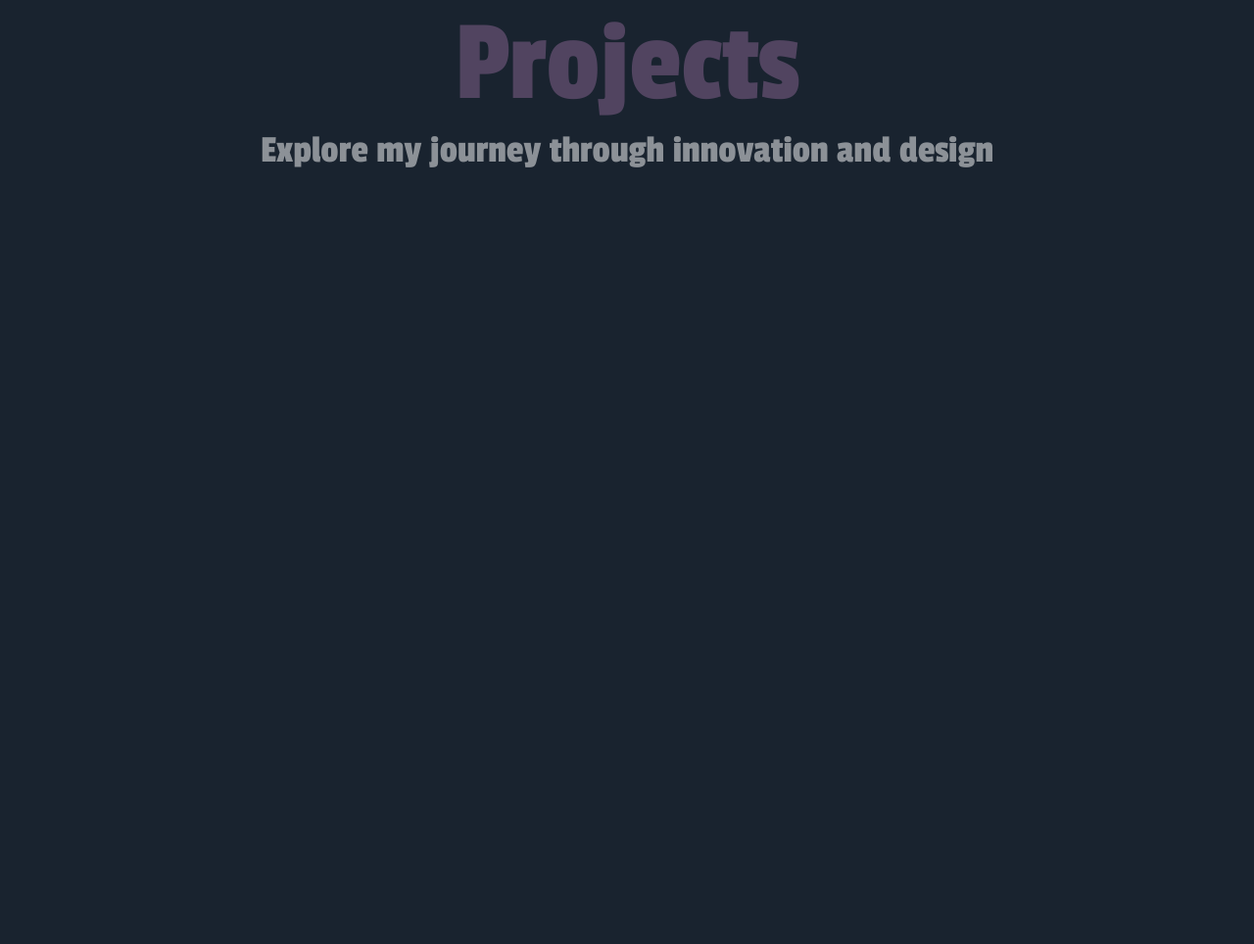
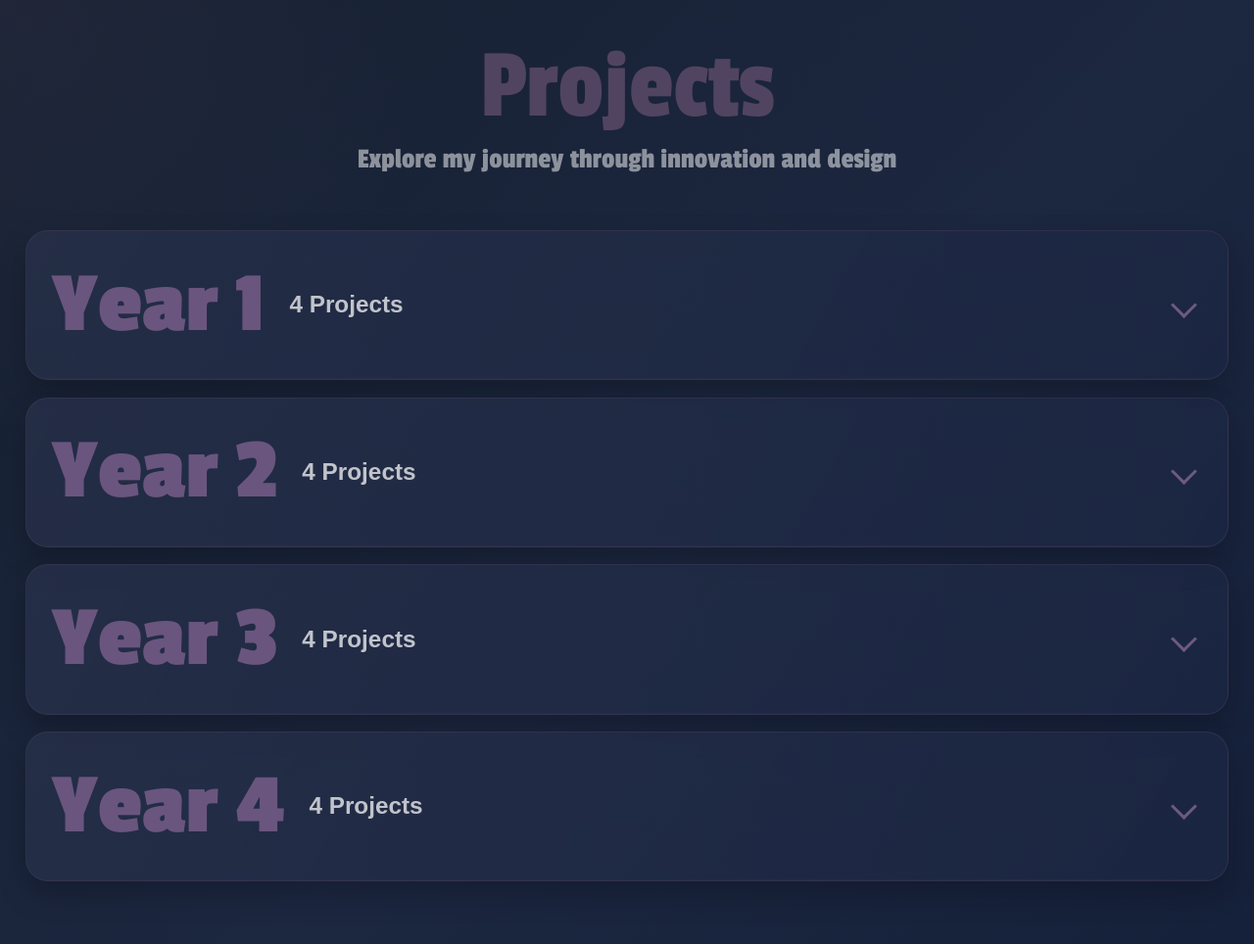
Before and after one commit to KristianEndrev/My-portfolio, a PHP site: page /projects.html in a window 1280 px wide. Shown: the whole page at 98% size. Before the commit the page ends 171 px from the top, so only its background shows below. Run offline with PHP 8.4, Linux system fonts and the light colour scheme.

Commit message:
Added projects page and created js folder

```diff
--- a/css/projects.css
+++ b/css/projects.css
@@ -18,29 +18,320 @@
     src: url(../fonts/Londrina_Shadow/LondrinaShadow-Regular.ttf);
 }
 
-body
-{
-    background-color: #19232F;
+body {
     margin: 0;
+    min-height: 100vh;
+    padding: 3vw 0 5vw;
+    display: flex;
+    flex-direction: column;
+    align-items: center;
     font-family: "passion-one-regular";
-    display: flex;
-    justify-content: center;
-    align-items: center;
-    color: #514460;
-    flex-direction: column;
+    background:
+        radial-gradient(circle at top left, rgba(81, 68, 96, 0.18), transparent 28%),
+        linear-gradient(135deg, #162030 0%, #1c2740 55%, #15203a 100%);
+    color: #ffffff;
 }
 
-.title
-{
-    font-size: 120px;
+.title {
+    font-size: clamp(72px, 8vw, 120px);
     font-weight: 100;
     margin: 0;
+    line-height: 1;
+    color: #514460;
 }
 
-.subtitle
-{
-    font-size: 40px;
+.subtitle {
+    font-size: clamp(22px, 2.3vw, 40px);
     font-weight: 100;
+    margin: 0.4vw 0 0;
+    color: rgba(255, 255, 255, 0.5);
+    text-align: center;
+}
+
+.projects {
+    width: min(96vw, 1460px);
+    margin-top: 7vh;
+    display: flex;
+    flex-direction: column;
+    gap: 2.2vh;
+}
+
+.year-box {
+    border-radius: 1.8vw;
+    overflow: hidden;
+    background: linear-gradient(120deg, rgba(38, 47, 72, 0.86), rgba(27, 38, 66, 0.92));
+    border: 1px solid rgba(81, 68, 96, 0.35);
+    box-shadow: 0 14px 30px rgba(0, 0, 0, 0.22);
+}
+
+.year-header {
+    width: 100%;
+    border: none;
+    background: transparent;
+    padding: 2vw;
+    display: flex;
+    justify-content: space-between;
+    align-items: center;
+    cursor: pointer;
+}
+
+.year-info {
+    display: flex;
+    align-items: center;
+    gap: 2vw;
+}
+
+.year-title {
+    font-size: clamp(64px, 7vw, 104px);
+    color: rgba(119, 93, 137, 0.85);
+    font-family: "passion-one-bold";
+}
+
+.year-count {
+    font-family: Arial, Helvetica, sans-serif;
+    font-size: clamp(18px, 1.9vw, 36px);
+    color: rgba(255, 255, 255, 0.72);
+    font-weight: 700;
+}
+
+.year-arrow {
+    width: 1vw;
+    min-width: 16px;
+    height: 1vw;
+    min-height: 16px;
+    border-right: 3px solid #6d5a80;
+    border-bottom: 3px solid #6d5a80;
+    transform: rotate(45deg);
+    transition: transform 0.3s ease;
+    margin-right: 0.8vw;
+}
+
+.year-box.active .year-arrow {
+    transform: rotate(-135deg);
+}
+
+.year-content {
+    height: 0;
+    overflow: hidden;
+    transition: height 0.35s ease;
+    border-top: 1px solid rgba(81, 68, 96, 0.22);
+    background: rgba(22, 31, 54, 0.35);
+}
+
+.admin-upload-panel {
+    margin: 1.6vw 2.4vw 0;
+    padding: 1.3vw;
+    border-radius: 1vw;
+    background: rgba(255, 255, 255, 0.04);
+    border: 1px solid rgba(81, 68, 96, 0.24);
+    display: flex;
+    justify-content: space-between;
+    align-items: center;
+    gap: 2vw;
+}
+
+.upload-panel-text h4 {
+    margin: 0 0 6px;
+    font-size: clamp(22px, 1.7vw, 30px);
+    font-weight: 100;
+    color: #f2edf7;
+}
+
+.upload-panel-text p {
     margin: 0;
-    color: rgba(255, 255, 255, 0.5);
+    font-family: Arial, Helvetica, sans-serif;
+    color: rgba(255, 255, 255, 0.64);
+    font-size: 15px;
 }
+
+.file-input-hidden {
+    display: none;
+}
+
+.upload-panel-actions {
+    display: flex;
+    align-items: center;
+    gap: 12px;
+    flex-wrap: wrap;
+    justify-content: flex-end;
+}
+
+.file-select-btn,
+.file-add-btn {
+    border: none;
+    border-radius: 999px;
+    padding: 12px;
+    cursor: pointer;
+    font-family: Arial, Helvetica, sans-serif;
+    font-weight: 700;
+    font-size: 14px;
+    transition: 0.2s ease;
+}
+
+.file-select-btn {
+    background: rgba(109, 90, 128, 0.18);
+    color: #e9ddf6;
+    border: 1px solid rgba(109, 90, 128, 0.45);
+}
+
+.file-add-btn {
+    background: #6d5a80;
+    color: #ffffff;
+}
+
+.file-select-btn:hover,
+.file-add-btn:hover,
+.project-action-btn:hover {
+    transform: translateY(-2px);
+    box-shadow: 0 8px 18px rgba(0, 0, 0, 0.24);
+}
+
+.selected-file-name {
+    min-width: 180px;
+    font-family: Arial, Helvetica, sans-serif;
+    font-size: 14px;
+    color: rgba(255, 255, 255, 0.7);
+}
+
+.project-list {
+    padding: 1.6vw 2.4vw 2vw;
+    display: flex;
+    flex-direction: column;
+    gap: 1.4vw;
+}
+
+.project-card {
+    display: flex;
+    align-items: center;
+    justify-content: space-between;
+    gap: 2vw;
+    padding: 2vw 2.2vw;
+    border-radius: 1.4vw;
+    background: rgba(22, 31, 54, 0.72);
+    border: 1px solid rgba(81, 68, 96, 0.18);
+}
+
+.project-top-row {
+    display: flex;
+    align-items: center;
+    gap: 14px;
+    flex-wrap: wrap;
+    margin-bottom: 12px;
+}
+
+.project-name {
+    margin: 0;
+    font-family: Arial, Helvetica, sans-serif;
+    font-size: clamp(22px, 2vw, 34px);
+    font-weight: 700;
+    color: #f4f3f8;
+}
+
+.project-period {
+    display: inline-flex;
+    align-items: center;
+    padding: 10px 16px;
+    border-radius: 999px;
+    background: rgba(109, 90, 128, 0.18);
+    border: 1px solid rgba(109, 90, 128, 0.24);
+    color: rgba(232, 223, 244, 0.72);
+    font-family: Arial, Helvetica, sans-serif;
+    font-size: 13px;
+    font-weight: 600;
+}
+
+.project-description {
+    margin: 0;
+    max-width: 980px;
+    font-family: Arial, Helvetica, sans-serif;
+    font-size: clamp(16px, 1.2vw, 22px);
+    line-height: 1.55;
+    color: rgba(255, 255, 255, 0.78);
+}
+
+.project-card-right {
+    display: flex;
+    gap: 12px;
+    flex-wrap: wrap;
+    flex-shrink: 0;
+}
+
+.project-action-btn {
+    text-decoration: none;
+    border-radius: 1vw;
+    padding: 18px 26px;
+    font-family: Arial, Helvetica, sans-serif;
+    font-size: clamp(14px, 1vw, 18px);
+    font-weight: 700;
+    transition: 0.2s ease;
+    border: 1px solid rgba(109, 90, 128, 0.32);
+    color: #ffffff;
+    background: rgba(109, 90, 128, 0.28);
+}
+
+.secondary-btn {
+    background: rgba(255, 255, 255, 0.06);
+}
+
+.year-header:focus-visible,
+.project-action-btn:focus-visible,
+.file-select-btn:focus-visible,
+.file-add-btn:focus-visible {
+    outline: 2px solid #c8b1dd;
+    outline-offset: 4px;
+}
+
+@media (max-width: 980px) {
+    .admin-upload-panel,
+    .project-card {
+        flex-direction: column;
+        align-items: flex-start;
+    }
+
+    .upload-panel-actions,
+    .project-card-right {
+        width: 100%;
+    }
+}
+
+@media (max-width: 640px) {
+    .projects {
+        width: 94vw;
+    }
+
+    .year-box {
+        border-radius: 18px;
+    }
+
+    .year-header {
+        padding: 22px 18px;
+    }
+
+    .year-info {
+        flex-direction: column;
+        align-items: flex-start;
+        gap: 8px;
+    }
+
+    .admin-upload-panel {
+        margin: 18px 18px 0;
+        padding: 18px;
+        border-radius: 16px;
+    }
+
+    .project-list {
+        padding: 18px 18px 22px;
+        gap: 14px;
+    }
+
+    .project-card {
+        padding: 18px;
+        border-radius: 16px;
+    }
+
+    .project-action-btn {
+        width: 100%;
+        text-align: center;
+        border-radius: 14px;
+    }
+}
--- a/home.html
+++ b/home.html
@@ -13,7 +13,7 @@
         </div>
     <div class="nav-buttons">
         <ul>
-            <li><a href="">PROJECTS</a></li>
+            <li><a href="projects.html">PROJECTS</a></li>
             <li><a href="">PROFESSIONAL SKILLS</a></li>
             <li><a href="">DOCUMENTATION</a></li>
             <li><a href="">ABOUT ME</a></li>
--- a/projects.html
+++ b/projects.html
@@ -9,5 +9,238 @@
 <body>
     <h1 class="title">Projects</h1>
     <h3 class="subtitle">Explore my journey through innovation and design</h3>
+
+    <section class="projects">
+
+        <article class="year-box">
+            <button class="year-header" type="button" aria-expanded="true">
+                <div class="year-info">
+                    <span class="year-title">Year 1</span>
+                    <span class="year-count">4 Projects</span>
+                </div>
+                <span class="year-arrow"></span>
+            </button>
+
+            <div class="year-content">
+                <div class="admin-upload-panel">
+                    <div class="upload-panel-text">
+                        <h4>Add Project File</h4>
+                        <p>Select a file and then use your own backend later to save it.</p>
+                    </div>
+
+                    <div class="upload-panel-actions">
+                        <input type="file" id="file-upload-year1" class="file-input-hidden">
+                        <button type="button" class="file-select-btn" data-target="file-upload-year1">Choose File</button>
+                        <span class="selected-file-name">No file selected</span>
+                        <button type="button" class="file-add-btn">Add Project</button>
+                    </div>
+                </div>
+
+                <div class="project-list">
+
+                    <article class="project-card">
+                        <div class="project-card-left">
+                            <div class="project-top-row">
+                                <h3 class="project-name">Neural Tech Platform</h3>
+                                <span class="project-period">Period 1</span>
+                            </div>
+                            <p class="project-description">
+                                Advanced AI-powered platform leveraging cutting-edge neural networks for predictive analytics and machine learning capabilities.
+                            </p>
+                        </div>
+
+                        <div class="project-card-right">
+                            <a href="#" class="project-action-btn">View Project</a>
+                            <a href="#" class="project-action-btn secondary-btn">Download</a>
+                        </div>
+                    </article>
+
+                    <article class="project-card">
+                        <div class="project-card-left">
+                            <div class="project-top-row">
+                                <h3 class="project-name">Digital Experience Suite</h3>
+                                <span class="project-period">Period 2</span>
+                            </div>
+                            <p class="project-description">
+                                Comprehensive digital interface system designed for seamless multi-platform experiences with modern responsive design.
+                            </p>
+                        </div>
+
+                        <div class="project-card-right">
+                            <a href="#" class="project-action-btn">View Project</a>
+                            <a href="#" class="project-action-btn secondary-btn">Download</a>
+                        </div>
+                    </article>
+
+                    <article class="project-card">
+                        <div class="project-card-left">
+                            <div class="project-top-row">
+                                <h3 class="project-name">Workspace Revolution</h3>
+                                <span class="project-period">Period 3</span>
+                            </div>
+                            <p class="project-description">
+                                Next-generation workspace management system optimizing productivity and collaboration across distributed teams.
+                            </p>
+                        </div>
+
+                        <div class="project-card-right">
+                            <a href="#" class="project-action-btn">View Project</a>
+                            <a href="#" class="project-action-btn secondary-btn">Download</a>
+                        </div>
+                    </article>
+
+                    <article class="project-card">
+                        <div class="project-card-left">
+                            <div class="project-top-row">
+                                <h3 class="project-name">Crypto Ledger Pro</h3>
+                                <span class="project-period">Period 4</span>
+                            </div>
+                            <p class="project-description">
+                                Secure blockchain platform with advanced encryption and real-time transaction monitoring for digital assets.
+                            </p>
+                        </div>
+
+                        <div class="project-card-right">
+                            <a href="#" class="project-action-btn">View Project</a>
+                            <a href="#" class="project-action-btn secondary-btn">Download</a>
+                        </div>
+                    </article>
+
+                </div>
+            </div>
+        </article>
+
+        <article class="year-box">
+            <button class="year-header" type="button" aria-expanded="false">
+                <div class="year-info">
+                    <span class="year-title">Year 2</span>
+                    <span class="year-count">4 Projects</span>
+                </div>
+                <span class="year-arrow"></span>
+            </button>
+
+            <div class="year-content">
+                <div class="admin-upload-panel">
+                    <div class="upload-panel-text">
+                        <h4>Add Project File</h4>
+                        <p>Select a file and then use your own backend later to save it.</p>
+                    </div>
+
+                    <div class="upload-panel-actions">
+                        <input type="file" id="file-upload-2025" class="file-input-hidden">
+                        <button type="button" class="file-select-btn" data-target="file-upload-2025">Choose File</button>
+                        <span class="selected-file-name">No file selected</span>
+                        <button type="button" class="file-add-btn">Add Project</button>
+                    </div>
+                </div>
+
+                <div class="project-list">
+                    <article class="project-card">
+                        <div class="project-card-left">
+                            <div class="project-top-row">
+                                <h3 class="project-name">Project Name</h3>
+                                <span class="project-period">Period 1</span>
+                            </div>
+                            <p class="project-description">Project description goes here.</p>
+                        </div>
+
+                        <div class="project-card-right">
+                            <a href="#" class="project-action-btn">View Project</a>
+                            <a href="#" class="project-action-btn secondary-btn">Download</a>
+                        </div>
+                    </article>
+                </div>
+            </div>
+        </article>
+
+        <article class="year-box">
+            <button class="year-header" type="button" aria-expanded="false">
+                <div class="year-info">
+                    <span class="year-title">Year 3</span>
+                    <span class="year-count">4 Projects</span>
+                </div>
+                <span class="year-arrow"></span>
+            </button>
+
+            <div class="year-content">
+                <div class="admin-upload-panel">
+                    <div class="upload-panel-text">
+                        <h4>Add Project File</h4>
+                        <p>Select a file and then use your own backend later to save it.</p>
+                    </div>
+
+                    <div class="upload-panel-actions">
+                        <input type="file" id="file-upload-2024" class="file-input-hidden">
+                        <button type="button" class="file-select-btn" data-target="file-upload-2024">Choose File</button>
+                        <span class="selected-file-name">No file selected</span>
+                        <button type="button" class="file-add-btn">Add Project</button>
+                    </div>
+                </div>
+
+                <div class="project-list">
+                    <article class="project-card">
+                        <div class="project-card-left">
+                            <div class="project-top-row">
+                                <h3 class="project-name">Project Name</h3>
+                                <span class="project-period">Period 1</span>
+                            </div>
+                            <p class="project-description">Project description goes here.</p>
+                        </div>
+
+                        <div class="project-card-right">
+                            <a href="#" class="project-action-btn">View Project</a>
+                            <a href="#" class="project-action-btn secondary-btn">Download</a>
+                        </div>
+                    </article>
+                </div>
+            </div>
+        </article>
+
+        <article class="year-box">
+            <button class="year-header" type="button" aria-expanded="false">
+                <div class="year-info">
+                    <span class="year-title">Year 4</span>
+                    <span class="year-count">4 Projects</span>
+                </div>
+                <span class="year-arrow"></span>
+            </button>
+
+            <div class="year-content">
+                <div class="admin-upload-panel">
+                    <div class="upload-panel-text">
+                        <h4>Add Project File</h4>
+                        <p>Select a file and then use your own backend later to save it.</p>
+                    </div>
+
+                    <div class="upload-panel-actions">
+                        <input type="file" id="file-upload-2023" class="file-input-hidden">
+                        <button type="button" class="file-select-btn" data-target="file-upload-2023">Choose File</button>
+                        <span class="selected-file-name">No file selected</span>
+                        <button type="button" class="file-add-btn">Add Project</button>
+                    </div>
+                </div>
+
+                <div class="project-list">
+                    <article class="project-card">
+                        <div class="project-card-left">
+                            <div class="project-top-row">
+                                <h3 class="project-name">Project Name</h3>
+                                <span class="project-period">Period 1</span>
+                            </div>
+                            <p class="project-description">Project description goes here.</p>
+                        </div>
+
+                        <div class="project-card-right">
+                            <a href="#" class="project-action-btn">View Project</a>
+                            <a href="#" class="project-action-btn secondary-btn">Download</a>
+                        </div>
+                    </article>
+                </div>
+            </div>
+        </article>
+
+    </section>
+
+    <script src="js/projects.js"></script>
 </body>
 </html>
```
Also changed, not shown: js/projects.js (added, +83 -0 lines).
